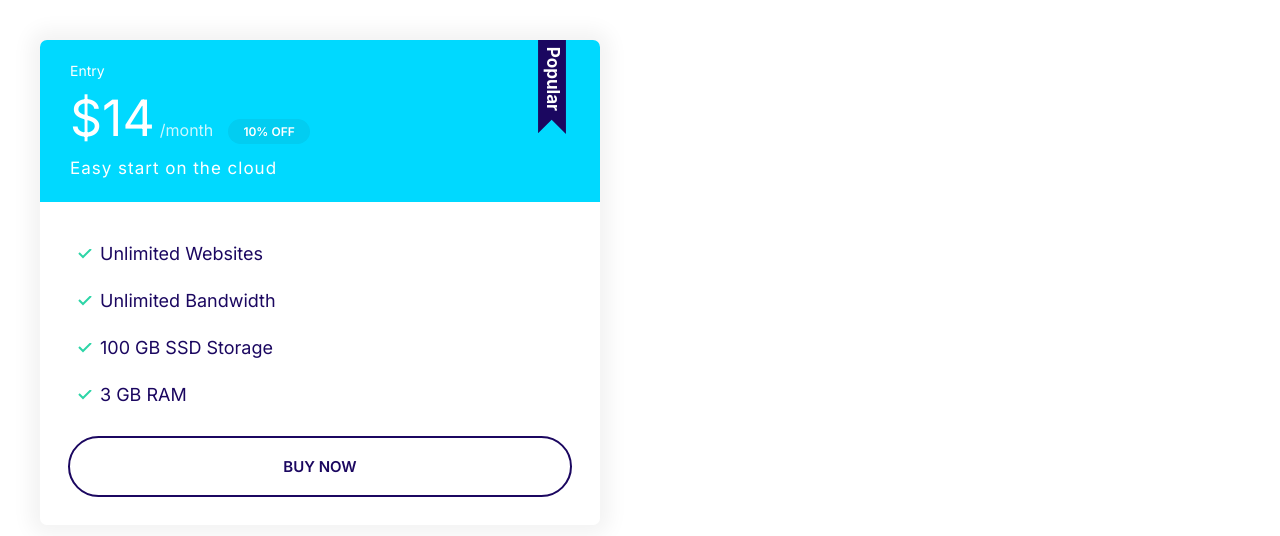
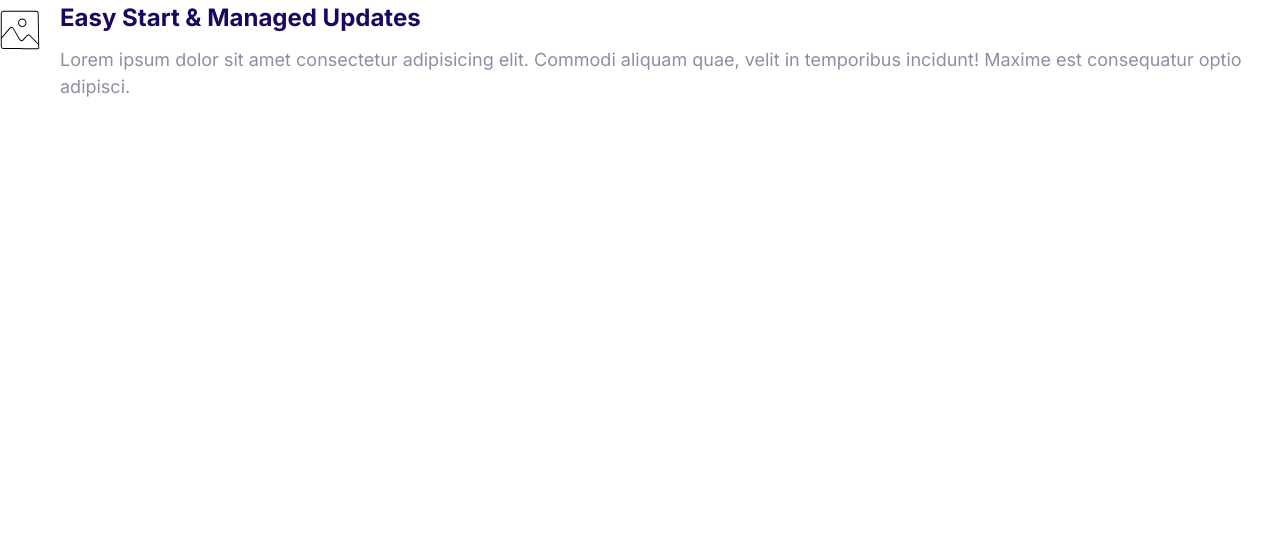
Before and after one commit to Naji43/najify, a plain HTML site: page index.html in a window 1280 px wide. Drawn offline with Linux system fonts and the light colour scheme.

Commit message:
Build the media-object component.

```diff
--- a/css/styles.css
+++ b/css/styles.css
@@ -369,3 +369,21 @@ a {
     font-size: 1.7rem;
   }
 }
+
+/* Media */
+
+.media {
+  display: flex;
+}
+
+.media__title {
+  margin-top: 0;
+}
+
+.media__body {
+  margin: 0 2rem;
+}
+
+.media__image {
+  margin-top: 1rem;
+}
--- a/index.html
+++ b/index.html
@@ -15,26 +15,19 @@
     <link rel="stylesheet" href="/CSS/styles.css" />
   </head>
   <body>
-    <div style="width: 50%; padding: 4rem">
-      <div class="plan plan--popular">
-        <div class="card card--secondary">
-          <header class="card__header">
-            <h3 class="plan__name">Entry</h3>
-            <span class="plan__price">$14</span>
-            <span class="plan__billing-cycle">/month</span>
-            <span class="badge badge--secondary badge--small">10% OFF</span>
-            <span class="plan__description">Easy start on the cloud</span>
-          </header>
-          <div class="card__body">
-            <ul class="list list--tick">
-              <li class="list__item">Unlimited Websites</li>
-              <li class="list__item">Unlimited Bandwidth</li>
-              <li class="list__item">100 GB SSD Storage</li>
-              <li class="list__item">3 GB RAM</li>
-            </ul>
-            <button class="btn btn--outline btn--block">Buy Now</button>
-          </div>
-        </div>
+    <div class="media">
+      <div class="media__image">
+        <svg class="icon icon--primary">
+          <use xlink:href="images/sprite.svg#snap"></use>
+        </svg>
+      </div>
+      <div class="media__body">
+        <h3 class="media__title">Easy Start & Managed Updates</h3>
+        <p>
+          Lorem ipsum dolor sit amet consectetur adipisicing elit. Commodi
+          aliquam quae, velit in temporibus incidunt! Maxime est consequatur
+          optio adipisci.
+        </p>
       </div>
     </div>
   </body>
```
Also changed, not shown: components/media-objects.html (added, +14 -0 lines).
